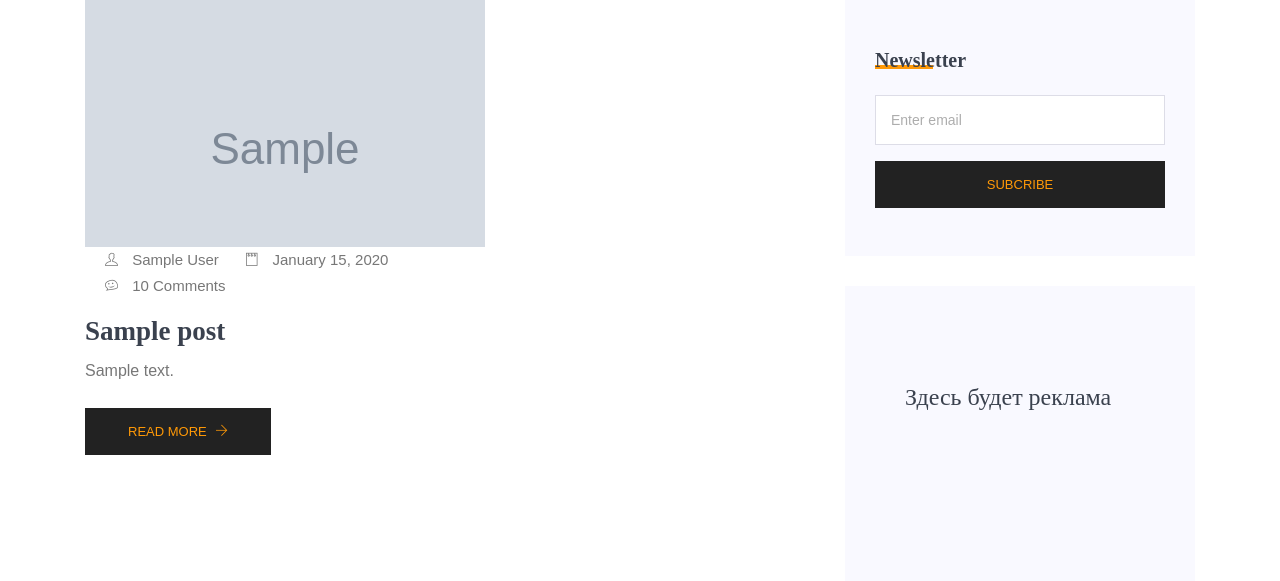
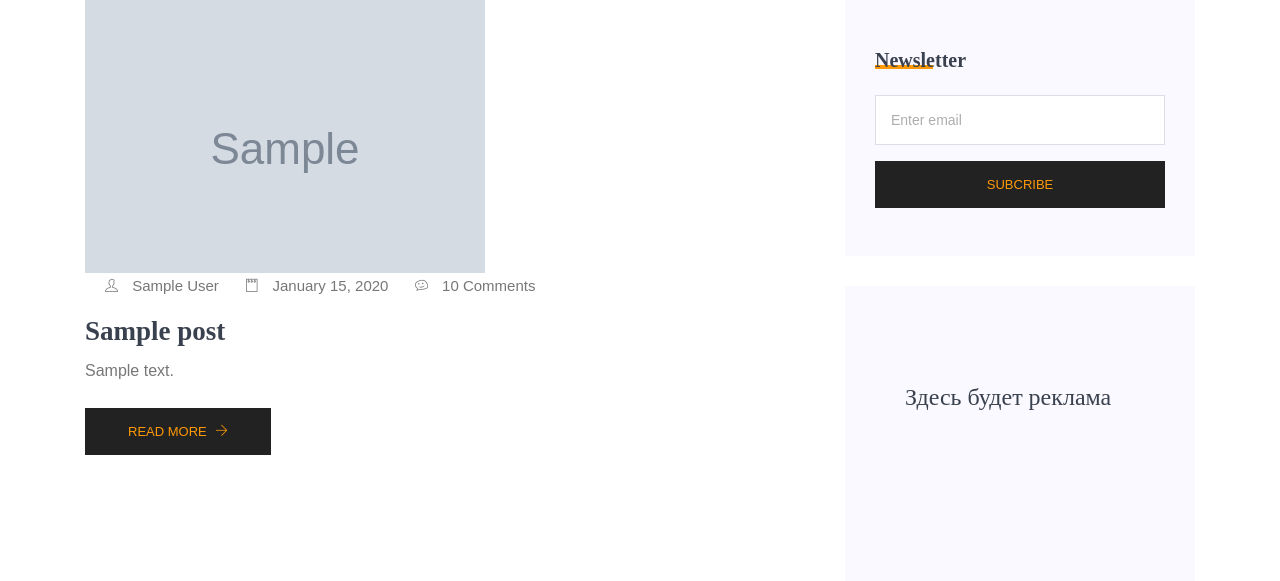
Before and after one commit to AlexKlos/DVMN_l18, a Django app: template templates/index.html in a window 1280 px wide. Shown: the part 1093-1674 px from the top of the page. Run offline with Django 3.2, Linux system fonts and the light colour scheme; the template is opened without the code that fills it: most values are stand-ins (such as "Sample title", 1, 10 or a date in 2020); grey boxes marked "Sample" are stand-in pictures; some libraries are stand-ins or nearby versions.

Commit message:
fix card max-width

```diff
--- a/templates/index.html
+++ b/templates/index.html
@@ -90,7 +90,7 @@
                     <a href="{% url 'post_detail' slug=post.slug %}">
                       <img class="img-fluid" src="{{ post.image_url }}" alt="{{ post.title }}">
                     </a>
-                    <ul class="thumb-info">
+                    <ul class="thumb-info" style="max-width: 550px;">
                       <li><i class="ti-user"></i> {{ post.author }}</li>
                       <li><i class="ti-notepad"></i> {{ post.published_at|date:"F j, Y" }}</li>
                       <li><i class="ti-themify-favicon"></i> {{ post.comments_amount }} Comments</li>
```
